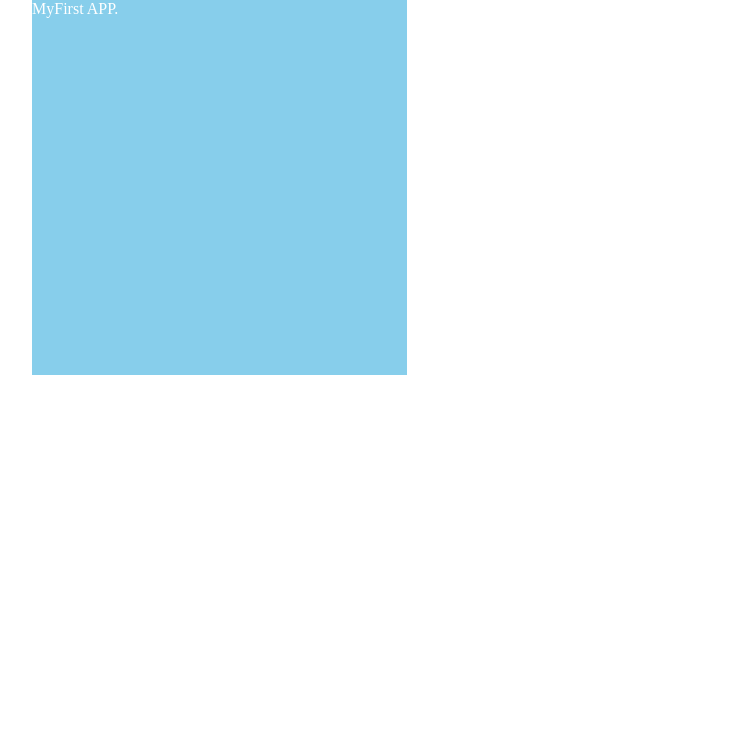
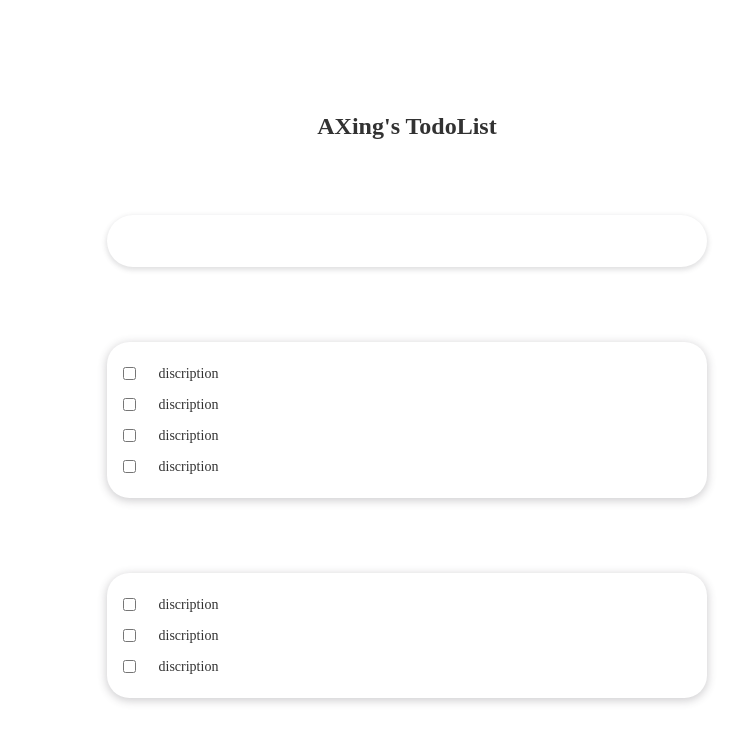
Before and after one commit to OliverLiXD/todolist, a React (Create React App) app: page / in a window 1280 px wide. Shown: the top 742 px of the page, without its empty margins (233-975 px from the left). Built offline with nearby package versions, Linux system fonts and the light colour scheme; a web font is replaced by a local one.

Commit message:
Static layout finished.

```diff
--- a/package.json
+++ b/package.json
@@ -10,7 +10,6 @@
     "@types/node": "^16.11.26",
     "@types/react": "^17.0.40",
     "@types/react-dom": "^17.0.13",
-    "node-sass": "^7.0.1",
     "react": "^17.0.2",
     "react-dom": "^17.0.2",
     "react-scripts": "5.0.0",
@@ -40,5 +39,8 @@
       "last 1 firefox version",
       "last 1 safari version"
     ]
+  },
+  "devDependencies": {
+    "sass": "^1.49.9"
   }
 }
--- a/src/App.scss
+++ b/src/App.scss
@@ -1,8 +1,7 @@
 .App {
-  height: 50rem;
-  width: 50rem;
-  background-color: skyblue;
-  color: white;
+  width: 100rem;
+  padding: 10rem 5rem;
+  text-align: center;
 }
 * {
   margin: 0;
@@ -14,3 +13,23 @@ body {
   margin: auto;
   width: 100rem;
 }
+ol, ul {
+  list-style: none;
+}
+h2 {
+  padding: 5rem 0 10rem 0;
+  color: rgb(50, 50, 50);
+}
+@font-face {
+  font-family: 'iconfont';  /* Project id 2806323 */
+  src: url('//at.alicdn.com/t/font_2806323_o78guzvx7t.woff2?t=1647089400826') format('woff2'),
+       url('//at.alicdn.com/t/font_2806323_o78guzvx7t.woff?t=1647089400826') format('woff'),
+       url('//at.alicdn.com/t/font_2806323_o78guzvx7t.ttf?t=1647089400826') format('truetype');
+}
+.iconfont {
+  font-family: "iconfont" !important;
+  font-size: 16px;
+  font-style: normal;
+  -webkit-font-smoothing: antialiased;
+  -moz-osx-font-smoothing: grayscale;
+}
--- a/src/App.tsx
+++ b/src/App.tsx
@@ -1,10 +1,22 @@
-import React from 'react';
+import * as React from 'react';
 import "./App.scss";
+import Input from "./components/Input";
+import ShowList from "./components/ShowList";
+
+type todoItemType = {
+  discription: string,
+  done: true | false
+}
+type todolistType = todoItemType[];
 
 function App() {
+  const [todolist, setTodolist] = React.useState<todolistType | null>(null);
+
   return (
     <div className="App">
-      MyFirst APP.
+      <h2>AXing's TodoList</h2>
+      <Input></Input>
+      <ShowList></ShowList>
     </div>
   );
 }
--- /dev/null
+++ b/src/components/Input/Input.scss
@@ -0,0 +1,35 @@
+.input {
+  color: black;
+  display: flex;
+  width: 80rem;
+  height: 7rem;
+  border-radius: 3.5rem;
+  margin: 0 auto;
+  justify-content: space-between;
+  align-items: center;
+  box-shadow: 0 2px 5px 1px rgb(64 60 67 / 16%);
+  input {
+    width: 60rem;
+    height: 6rem;
+    border-radius: 3rem;
+    border: none;
+    line-height: 6rem;
+    padding: 0 3rem;
+    outline: none;
+    vertical-align: middle;
+    margin-top: -1px;
+    background-color: transparent;
+    color: rgba(0,0,0,.87);
+    font-size: 12px;
+  }
+  .clean {
+    color: rgb(113, 117, 122);
+    padding: 0 2rem 0 0;
+    font-size: 3rem;
+  }
+}
+.input:hover {
+  background-color: #fff;
+  box-shadow: 0 2px 8px 1px rgb(64 60 67 / 24%);
+  border-color: rgba(223,225,229,0);
+}
--- /dev/null
+++ b/src/components/Input/index.tsx
@@ -0,0 +1,12 @@
+import * as React from "react";
+import "./Input.scss"
+const Input = () => {
+  return (
+    <div className="input">
+      <input type="text" />
+      <i className="iconfont clean" >&#xe8d1;</i>
+    </div>
+  )
+}
+
+export default Input;
--- /dev/null
+++ b/src/components/ShowList/ShowList.scss
@@ -0,0 +1,28 @@
+.showlist {
+  width: 80rem;
+  padding: 10rem 0 0 0;
+  margin: 0 auto;
+  .unfinish, .finished {
+    width: 100%;
+    box-shadow: 0px 10px 15px -3px rgba(0,0,0,0.1);
+    border: 1px solid transparent;
+    background-color: #fff;
+    box-shadow: 0 2px 8px 1px rgb(64 60 67 / 24%);
+    border-color: rgba(223,225,229,0);
+    border-radius: 3rem;
+    padding: 2rem;
+  }
+  .finished {
+    margin-top: 10rem;
+  }
+  .todoitem {
+    display: flex;
+    align-items: center;
+    color: rgb(50, 50, 50);
+    padding: 1rem 0;
+    .discription {
+      padding-left: 3rem;
+      font-size: 14px;
+    }
+  }
+}
--- /dev/null
+++ b/src/components/ShowList/index.tsx
@@ -0,0 +1,47 @@
+import * as React from "react";
+import "./ShowList.scss"
+
+const ShowList = () => {
+  return (
+    <div className="showlist">
+      <div className="unfinish">
+        <ul>
+          <li className="todoitem">
+            <input type="checkbox" className="checkbox"/>
+            <span className="discription">discription</span>
+          </li>
+          <li className="todoitem">
+            <input type="checkbox" className="checkbox"/>
+            <span className="discription">discription</span>
+          </li>
+          <li className="todoitem">
+            <input type="checkbox" className="checkbox"/>
+            <span className="discription">discription</span>
+          </li>
+          <li className="todoitem">
+            <input type="checkbox" className="checkbox"/>
+            <span className="discription">discription</span>
+          </li>
+        </ul>
+      </div>
+      <div className="finished">
+        <ul>
+          <li className="todoitem">
+            <input type="checkbox" className="checkbox"/>
+            <span className="discription">discription</span>
+          </li>
+          <li className="todoitem">
+            <input type="checkbox" className="checkbox"/>
+            <span className="discription">discription</span>
+          </li>
+          <li className="todoitem">
+            <input type="checkbox" className="checkbox"/>
+            <span className="discription">discription</span>
+          </li>
+        </ul>
+      </div>
+    </div>
+  )
+}
+
+export default ShowList;
--- a/src/index.tsx
+++ b/src/index.tsx
@@ -1,5 +1,5 @@
-import React from 'react';
-import ReactDOM from 'react-dom';
+import * as React from 'react';
+import * as ReactDOM from 'react-dom';
 import App from './App';
 
 ReactDOM.render(
```
